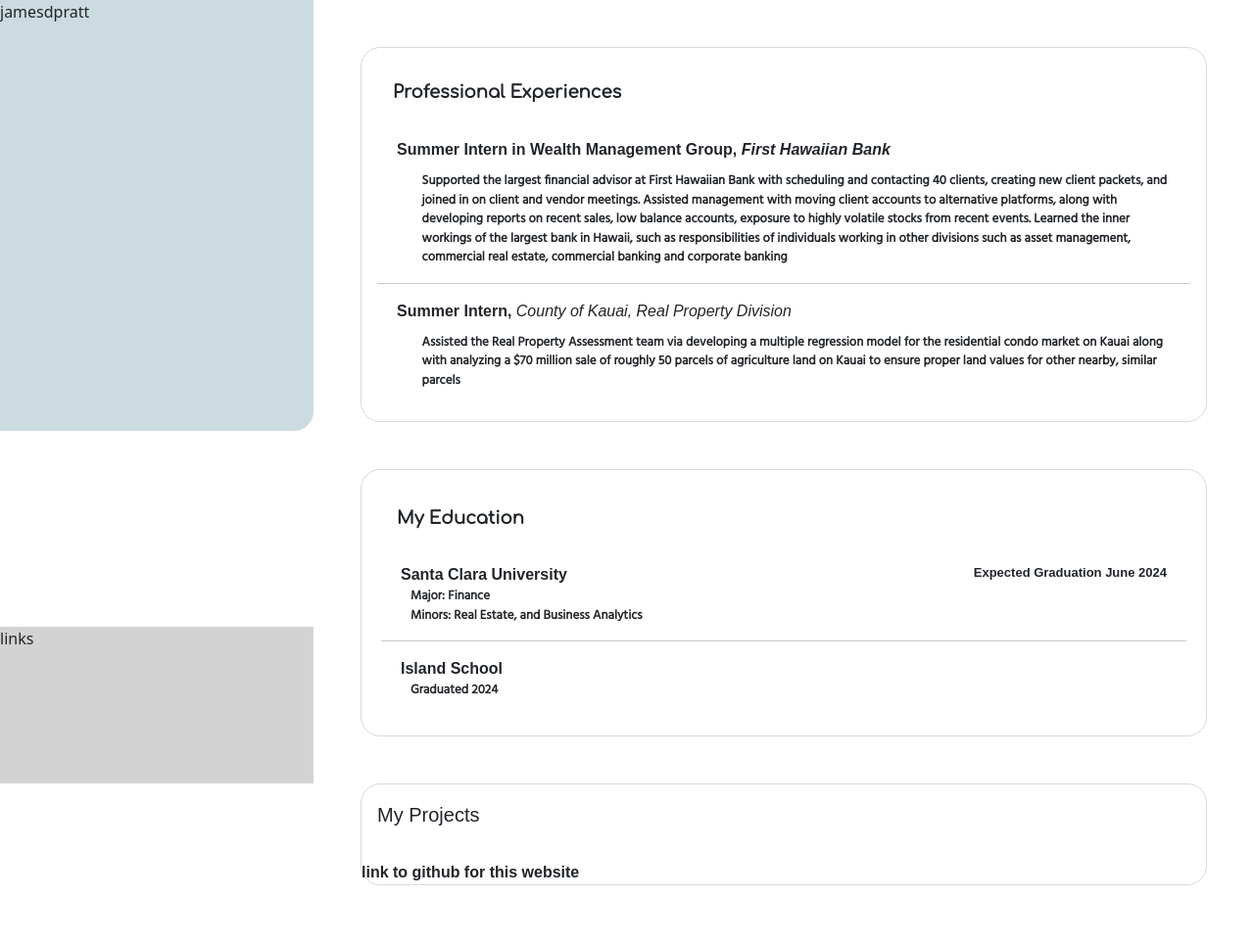
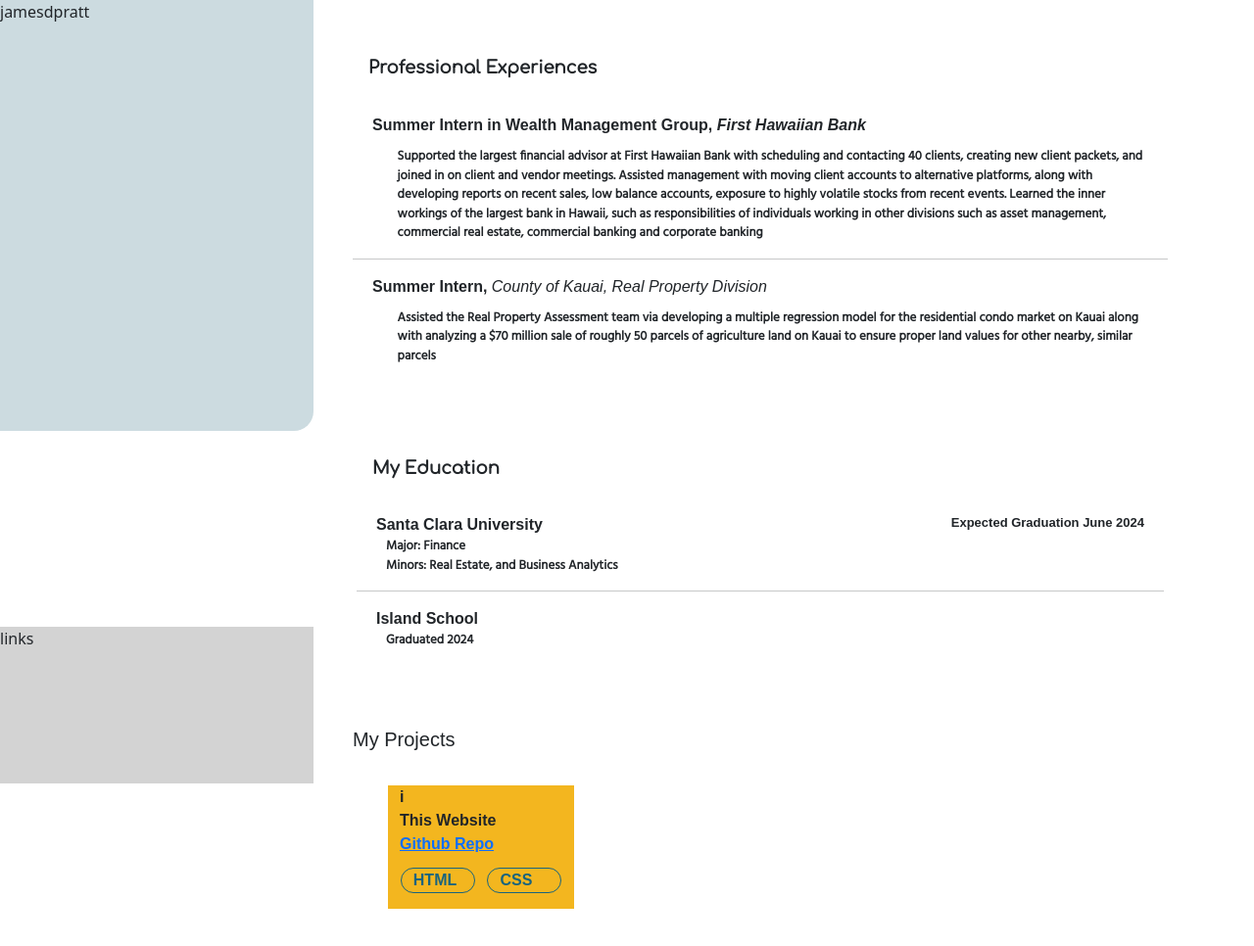
Before and after one commit to timkauai/2024, a plain HTML site: page index.html in a window 1280 px wide. Shown: the whole page at 98% size. Drawn offline with nearby package versions, Linux system fonts and the light colour scheme; a web font is replaced by a local one.

Commit message:
removing border and adding project section

```diff
--- a/index.html
+++ b/index.html
@@ -23,7 +23,7 @@
 
             </div>
             <div class="col-9 m-0 p-0">
-                <div class="m-5 p-3" style="width: 90%; border:1.5px solid #D9D9D9; border-radius: 20px;">
+                <div class="m-4 p-3" style="width: 90%; border-radius: 20px;">
                     <p class="p-3" style="font-family: 'Comfortaa', sans-serif; font-weight: bolder; font-size: large;">Professional Experiences</p>
                     <div style="padding: 0 20px;">
                         <div style="margin-bottom: 10px;"><b style="font-family: 'PT Sans Caption', sans-serif;">Summer Intern in Wealth Management Group, <i>First Hawaiian Bank</i></div>
@@ -35,7 +35,7 @@
                         <p style="font-family: 'Hind', sans-serif; padding-left: 2vw; font-size: small;">Assisted the Real Property Assessment team via developing a multiple regression model for the residential condo market on Kauai along with analyzing a $70 million sale of roughly 50 parcels of agriculture land on Kauai to ensure proper land values for other nearby, similar parcels</p>
                     </div>
                 </div>
-                <div class="m-5" style=" margin-left: 30vw; width: 90%; border:1.5px solid #D9D9D9; border-radius: 20px; padding: 20px;">
+                <div class="m-4" style=" margin-left: 30vw; width: 90%; border-radius: 20px; padding: 20px;">
                     <p class="p-3" style="font-family: 'Comfortaa', sans-serif; font-size: large;">My Education</p>
                     <div style="font-family: 'PT Sans Caption', sans-serif; padding: 0 20px;">
                         Santa Clara University <div style="float: inline-end; font-size: small;">Expected Graduation June 2024</div>
@@ -51,9 +51,20 @@
                             <b>Graduated 2024</b>
                         </p></div>
                 </div>
-                <div class="m-5" style=" margin-left: 30vw; width: 90%; border:1.5px solid #D9D9D9; border-radius: 20px;">
+                <div class="m-4" style=" margin-left: 30vw; width: 90%;  border-radius: 20px;">
                     <p class="lead p-3">My Projects</p>
-                    <div>link to github for this website</div>
+                        <div class="row" style="padding: 0 5vw 2vw 5vw;">
+                            <div class="col-3" style="background-color: #F3B61F;">
+                                <div> i</div>
+                                <p style="margin-bottom: 0;">This Website</p>
+                                <a href="https://github.com/timkauai/2024" target="_blank" style="display: block; margin-top: 0;"> Github Repo</a>
+                                <div class="row" style="padding: 1vw; padding-bottom: 0;">
+                                    <p class="col" style="color: #19647E; border-radius: 5vw; border: 1px solid #19647E; margin-right: 1vw;">HTML</p>
+                                    <p class="col" style="color: #19647E; border-radius: 5vw; border: 1px solid #19647E;">CSS</p>
+                                </div>
+                            </div>
+                        </div>
+                    </a>
                 </div>
             </div>
         </div>
```
